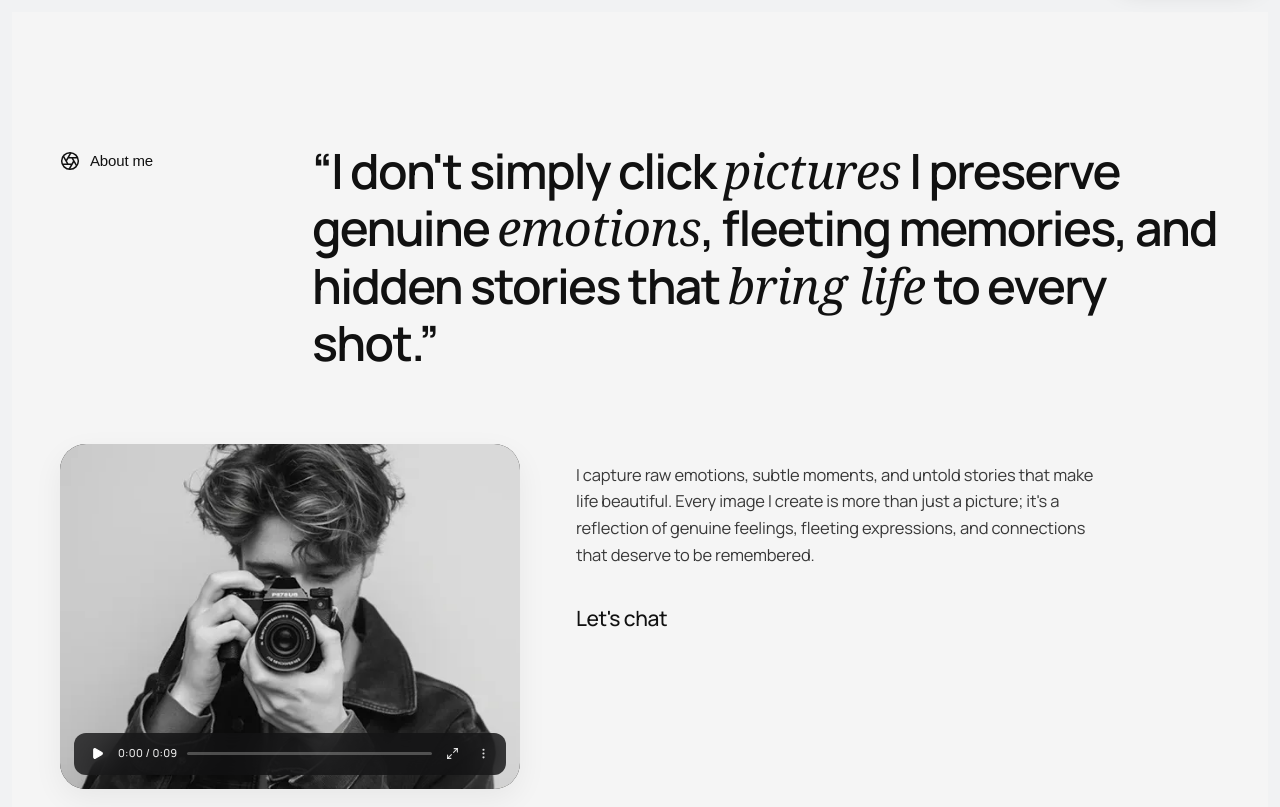
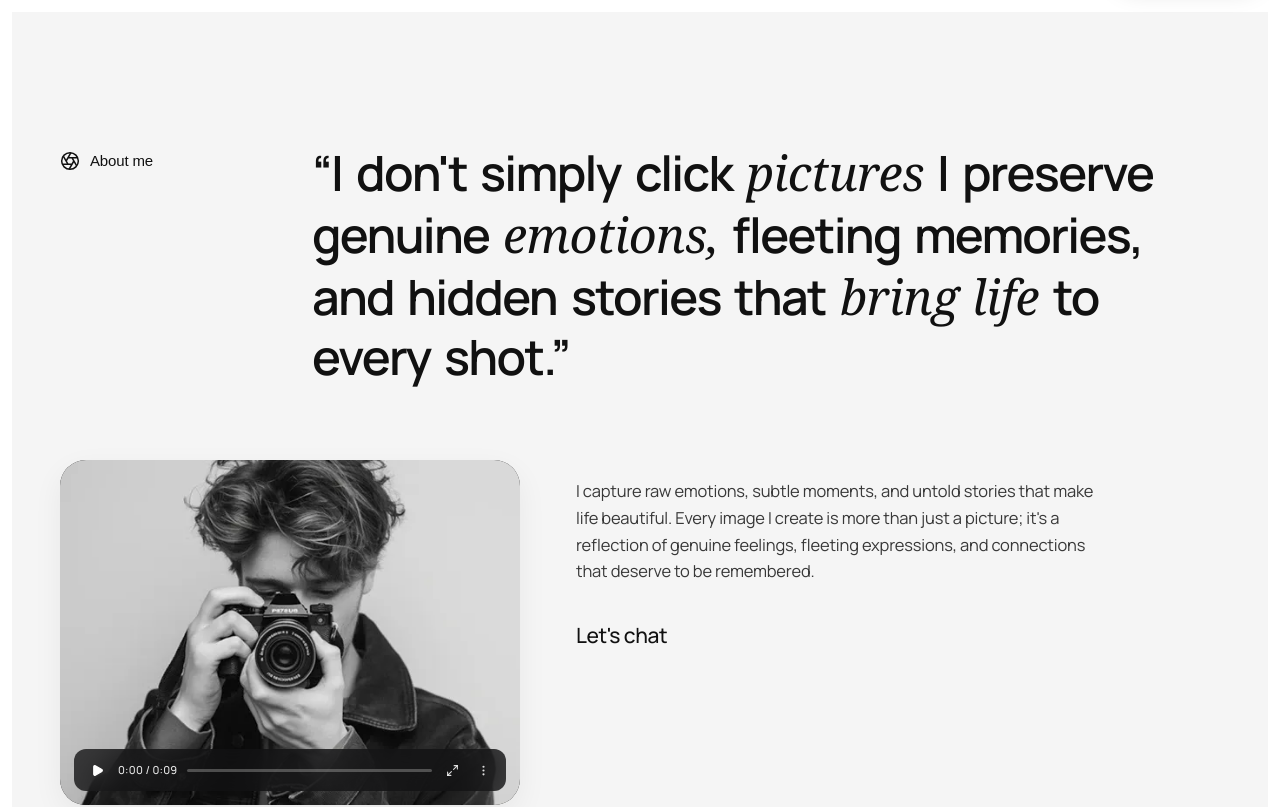
Before and after one commit to bhagatdax808/captureandedit, a React (Vite) app: page / in a window 1280 px wide. Shown: the part 800-1607 px from the top of the page. Built offline with nearby package versions, Linux system fonts and the light colour scheme; a web font is replaced by a local one.

Commit message:
feat: add word-by-word scroll reveal animation to About quote, remove cta divider buttons, and replace gray background with pure crisp white

```diff
--- a/src/components/About.jsx
+++ b/src/components/About.jsx
@@ -1,12 +1,104 @@
-import React, { useState } from 'react';
+import React, { useState, useEffect, useRef } from 'react';
 import { Play, Pause, Maximize2 } from 'lucide-react';
+
+const quoteWords = [
+  { text: "“I", italic: false },
+  { text: "don't", italic: false },
+  { text: "simply", italic: false },
+  { text: "click", italic: false },
+  { text: "pictures", italic: true },
+  { text: "I", italic: false },
+  { text: "preserve", italic: false },
+  { text: "genuine", italic: false },
+  { text: "emotions,", italic: true },
+  { text: "fleeting", italic: false },
+  { text: "memories,", italic: false },
+  { text: "and", italic: false },
+  { text: "hidden", italic: false },
+  { text: "stories", italic: false },
+  { text: "that", italic: false },
+  { text: "bring", italic: true },
+  { text: "life", italic: true },
+  { text: "to", italic: false },
+  { text: "every", italic: false },
+  { text: "shot.”", italic: false }
+];
 
 export default function About({ onOpenChat }) {
   const [isPlaying, setIsPlaying] = useState(false);
+  const quoteRef = useRef(null);
 
   const togglePlay = () => {
     setIsPlaying((prev) => !prev);
   };
+
+  useEffect(() => {
+    const quoteEl = quoteRef.current;
+    if (!quoteEl) return;
+
+    const words = quoteEl.querySelectorAll('.reveal-word');
+    if (!words.length) return;
+
+    let ticking = false;
+
+    const updateReveal = () => {
+      const rect = quoteEl.getBoundingClientRect();
+      const windowHeight = window.innerHeight;
+
+      // Start revealing when quote enters lower screen (85%), fully revealed at 35%
+      const startTrigger = windowHeight * 0.85;
+      const endTrigger = windowHeight * 0.35;
+      const progress = Math.min(1, Math.max(0, (startTrigger - rect.top) / (startTrigger - endTrigger)));
+
+      const total = words.length;
+      words.forEach((word, index) => {
+        const wordStart = index / total;
+        const wordEnd = (index + 1) / total;
+
+        let wordProgress = 0;
+        if (progress >= wordEnd) {
+          wordProgress = 1;
+        } else if (progress <= wordStart) {
+          wordProgress = 0;
+        } else {
+          wordProgress = (progress - wordStart) / (wordEnd - wordStart);
+        }
+
+        const currentOpacity = 0.18 + wordProgress * 0.82;
+        const currentY = (1 - wordProgress) * 5;
+        const currentBlur = (1 - wordProgress) * 1.5;
+
+        word.style.opacity = currentOpacity.toFixed(3);
+        word.style.transform = `translate3d(0, ${currentY.toFixed(1)}px, 0)`;
+        word.style.filter = currentBlur > 0.05 ? `blur(${currentBlur.toFixed(1)}px)` : 'none';
+      });
+
+      ticking = false;
+    };
+
+    const onScroll = () => {
+      if (!ticking) {
+        requestAnimationFrame(updateReveal);
+        ticking = true;
+      }
+    };
+
+    updateReveal();
+
+    window.addEventListener('scroll', onScroll, { passive: true });
+    window.addEventListener('resize', onScroll, { passive: true });
+    if (window.__lenis) {
+      window.__lenis.on('scroll', onScroll);
+    }
+
+    return () => {
+      window.removeEventListener('scroll', onScroll);
+      window.removeEventListener('resize', onScroll);
+      if (window.__lenis) {
+        window.__lenis.off('scroll', onScroll);
+      }
+    };
+  }, []);
 
   return (
     <section className="section-about" id="about">
@@ -32,8 +124,15 @@ export default function About({ onOpenChat }) {
           </div>
 
           <div className="about-quote-col">
-            <h2 className="about-quote">
-              &ldquo;I don't simply click <span className="serif-italic">pictures</span> I preserve genuine <span className="serif-italic">emotions</span>, fleeting memories, and hidden stories that <span className="serif-italic">bring life</span> to every shot.&rdquo;
+            <h2 className="about-quote scroll-reveal-quote" ref={quoteRef}>
+              {quoteWords.map((item, idx) => (
+                <span
+                  key={idx}
+                  className={`reveal-word ${item.italic ? 'serif-italic' : ''}`}
+                >
+                  {item.text}
+                </span>
+              ))}
             </h2>
           </div>
         </div>
--- a/src/index.css
+++ b/src/index.css
@@ -8,8 +8,8 @@
   --font-main: "Manrope", "Manrope Placeholder", -apple-system, BlinkMacSystemFont, "Segoe UI", Roboto, sans-serif;
   --font-serif: "Playfair Display", Georgia, "Times New Roman", serif;
 
-  --color-bg-light: #f1f2f3;
-  --color-bg-card: #e5e7eb;
+  --color-bg-light: #ffffff;
+  --color-bg-card: #f9fafb;
   --color-dark: #050608;
   --color-dark-surface: #0e1115;
   --color-dark-card: #151921;
@@ -38,7 +38,7 @@
 html {
   scroll-behavior: smooth;
   font-family: var(--font-main);
-  background-color: var(--color-bg-light);
+  background-color: #ffffff;
   color: var(--color-text-main);
   -webkit-font-smoothing: antialiased;
   -moz-osx-font-smoothing: grayscale;
@@ -48,6 +48,11 @@ body {
   overflow-x: hidden;
   line-height: 1.5;
   padding: 12px;
+  background-color: #ffffff;
+}
+
+.app-root, .main-content-flow, .home-page-container {
+  background-color: #ffffff;
 }
 
 img, video {
@@ -1071,7 +1076,8 @@ footer.site-footer {
 
 /* Fan Card */
 .bento-fan-card {
-  background: #f5f5f4;
+  background: #f8f9fa;
+  border: 1px solid #eaeaea;
   padding: 2.2rem 2.2rem 2rem;
   display: flex;
   flex-direction: column;
@@ -1161,7 +1167,8 @@ footer.site-footer {
 
 /* 10-Photo Collage Grid Card */
 .bento-grid-card {
-  background: #f5f5f4;
+  background: #f8f9fa;
+  border: 1px solid #eaeaea;
   padding: 12px;
   overflow: hidden;
   display: flex;
@@ -2459,6 +2466,18 @@ footer.site-footer {
   letter-spacing: -0.035em !important;
   color: #111111 !important;
   margin: 0 !important;
+}
+.scroll-reveal-quote {
+  line-height: 1.25 !important;
+}
+.reveal-word {
+  display: inline-block;
+  opacity: 0.18;
+  filter: blur(1.5px);
+  transform: translate3d(0, 5px, 0);
+  transition: opacity 0.12s ease-out, transform 0.12s ease-out, filter 0.12s ease-out;
+  will-change: opacity, transform, filter;
+  margin-right: 0.28em;
 }
 .about-quote .serif-italic,
 .serif-italic {
--- a/src/pages/AboutPage.jsx
+++ b/src/pages/AboutPage.jsx
@@ -1,9 +1,100 @@
-import React, { useState } from 'react';
+import React, { useState, useEffect, useRef } from 'react';
 import { Camera, Film, Sun, Award, Play, Pause, Maximize2, ArrowUpRight } from 'lucide-react';
+
+const quoteWords = [
+  { text: "“I", italic: false },
+  { text: "don't", italic: false },
+  { text: "simply", italic: false },
+  { text: "click", italic: false },
+  { text: "pictures", italic: true },
+  { text: "I", italic: false },
+  { text: "preserve", italic: false },
+  { text: "genuine", italic: false },
+  { text: "emotions,", italic: true },
+  { text: "fleeting", italic: false },
+  { text: "memories,", italic: false },
+  { text: "and", italic: false },
+  { text: "hidden", italic: false },
+  { text: "stories", italic: false },
+  { text: "that", italic: false },
+  { text: "bring", italic: true },
+  { text: "life", italic: true },
+  { text: "to", italic: false },
+  { text: "every", italic: false },
+  { text: "shot.”", italic: false }
+];
 
 export default function AboutPage({ onOpenChat }) {
   const [isPlaying, setIsPlaying] = useState(false);
   const [activeGearTab, setActiveGearTab] = useState('bodies');
+  const quoteRef = useRef(null);
+
+  useEffect(() => {
+    const quoteEl = quoteRef.current;
+    if (!quoteEl) return;
+
+    const words = quoteEl.querySelectorAll('.reveal-word');
+    if (!words.length) return;
+
+    let ticking = false;
+
+    const updateReveal = () => {
+      const rect = quoteEl.getBoundingClientRect();
+      const windowHeight = window.innerHeight;
+
+      const startTrigger = windowHeight * 0.85;
+      const endTrigger = windowHeight * 0.35;
+      const progress = Math.min(1, Math.max(0, (startTrigger - rect.top) / (startTrigger - endTrigger)));
+
+      const total = words.length;
+      words.forEach((word, index) => {
+        const wordStart = index / total;
+        const wordEnd = (index + 1) / total;
+
+        let wordProgress = 0;
+        if (progress >= wordEnd) {
+          wordProgress = 1;
+        } else if (progress <= wordStart) {
+          wordProgress = 0;
+        } else {
+          wordProgress = (progress - wordStart) / (wordEnd - wordStart);
+        }
+
+        const currentOpacity = 0.18 + wordProgress * 0.82;
+        const currentY = (1 - wordProgress) * 5;
+        const currentBlur = (1 - wordProgress) * 1.5;
+
+        word.style.opacity = currentOpacity.toFixed(3);
+        word.style.transform = `translate3d(0, ${currentY.toFixed(1)}px, 0)`;
+        word.style.filter = currentBlur > 0.05 ? `blur(${currentBlur.toFixed(1)}px)` : 'none';
+      });
+
+      ticking = false;
+    };
+
+    const onScroll = () => {
+      if (!ticking) {
+        requestAnimationFrame(updateReveal);
+        ticking = true;
+      }
+    };
+
+    updateReveal();
+
+    window.addEventListener('scroll', onScroll, { passive: true });
+    window.addEventListener('resize', onScroll, { passive: true });
+    if (window.__lenis) {
+      window.__lenis.on('scroll', onScroll);
+    }
+
+    return () => {
+      window.removeEventListener('scroll', onScroll);
+      window.removeEventListener('resize', onScroll);
+      if (window.__lenis) {
+        window.__lenis.off('scroll', onScroll);
+      }
+    };
+  }, []);
 
   const gearData = {
     bodies: [
@@ -69,8 +160,15 @@ export default function AboutPage({ onOpenChat }) {
               </div>
             </div>
             <div className="about-quote-col">
-              <h2 className="about-quote">
-                &ldquo;I don't simply click <span className="serif-italic">pictures</span> I preserve genuine <span className="serif-italic">emotions</span>, fleeting memories, and hidden stories that <span className="serif-italic">bring life</span> to every shot.&rdquo;
+              <h2 className="about-quote scroll-reveal-quote" ref={quoteRef}>
+                {quoteWords.map((item, idx) => (
+                  <span
+                    key={idx}
+                    className={`reveal-word ${item.italic ? 'serif-italic' : ''}`}
+                  >
+                    {item.text}
+                  </span>
+                ))}
               </h2>
             </div>
           </div>
--- a/src/pages/HomePage.jsx
+++ b/src/pages/HomePage.jsx
@@ -1,6 +1,4 @@
 import React from 'react';
-import { Link } from 'react-router-dom';
-import { ArrowUpRight } from 'lucide-react';
 import Hero from '../components/Hero';
 import About from '../components/About';
 import Milestone from '../components/Milestone';
@@ -17,51 +15,13 @@ export default function HomePage({ onOpenChat }) {
     <div className="home-page-container">
       <Hero onOpenChat={onOpenChat} />
       <About onOpenChat={onOpenChat} />
-      <div className="section-cta-divider">
-        <Link to="/about" className="section-explore-link">
-          <span>Discover full story & studio philosophy</span>
-          <ArrowUpRight size={18} />
-        </Link>
-      </div>
-
       <Milestone onOpenChat={onOpenChat} />
-
       <Portfolio />
-      <div className="section-cta-divider">
-        <Link to="/projects" className="section-explore-link">
-          <span>Explore all 24+ archived projects & metadata</span>
-          <ArrowUpRight size={18} />
-        </Link>
-      </div>
-
       <WhyChooseMe />
-
       <Services onOpenChat={onOpenChat} />
-      <div className="section-cta-divider">
-        <Link to="/services" className="section-explore-link">
-          <span>View custom packages & interactive price estimator</span>
-          <ArrowUpRight size={18} />
-        </Link>
-      </div>
-
       <RibbonShowcase />
-
       <Testimonial />
-      <div className="section-cta-divider">
-        <Link to="/reviews" className="section-explore-link">
-          <span>Read all verified client stories & feedback</span>
-          <ArrowUpRight size={18} />
-        </Link>
-      </div>
-
       <Faq />
-      <div className="section-cta-divider">
-        <Link to="/faq" className="section-explore-link">
-          <span>Search comprehensive knowledge base & shoot guide</span>
-          <ArrowUpRight size={18} />
-        </Link>
-      </div>
-
       <Contact />
     </div>
   );
```
